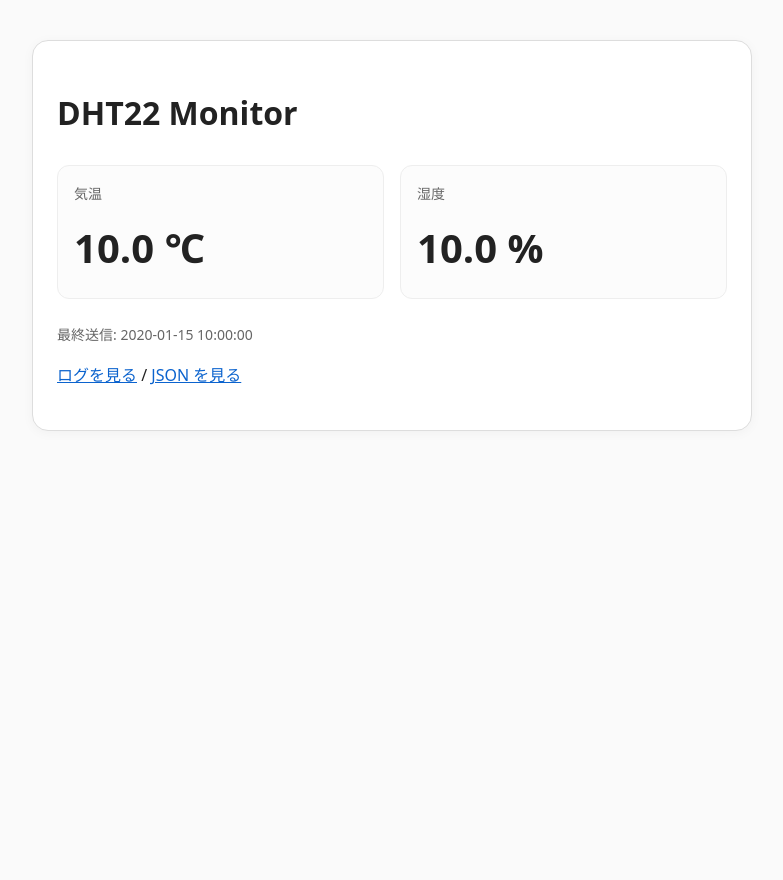
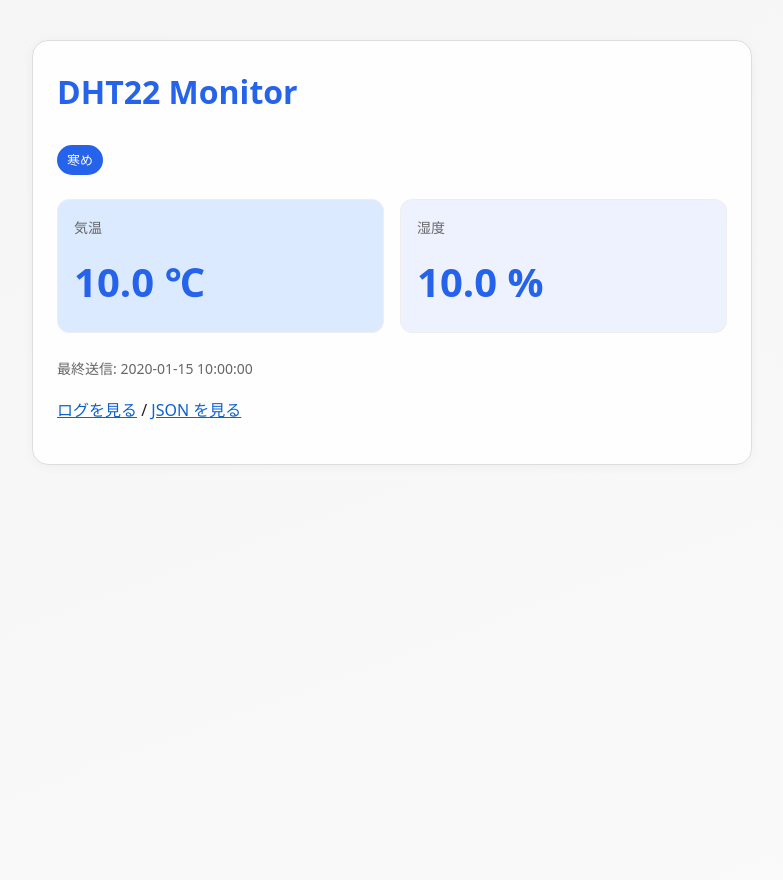
Before and after one commit to kentakom1213/raspberrypi-zero, a Flask app: template temperature-logger/src/templates/index.html in a window 1280 px wide. Shown: the whole page, without its empty margins (248-1031 px from the left). Before the commit the page ends 431 px from the top, so only its background shows below. Run offline with Flask 3, Linux system fonts and the light colour scheme; the template is opened without the code that fills it: most values are stand-ins (such as "Sample title", 1, 10 or a date in 2020).

Commit message:
add: color

```diff
--- a/temperature-logger/src/templates/index.html
+++ b/temperature-logger/src/templates/index.html
@@ -4,7 +4,25 @@
     <meta charset="utf-8" />
     <title>DHT22 Monitor</title>
     <meta name="viewport" content="width=device-width, initial-scale=1" />
+
+    {% if data.temperature is none %} {% set temp_level = "unknown" %} {% set
+    temp_label = "不明" %} {% elif data.temperature < 15 %} {% set temp_level =
+    "cold" %} {% set temp_label = "寒め" %} {% elif data.temperature < 25 %} {%
+    set temp_level = "comfortable" %} {% set temp_label = "快適" %} {% elif
+    data.temperature < 30 %} {% set temp_level = "warm" %} {% set temp_label =
+    "暖かめ" %} {% else %} {% set temp_level = "hot" %} {% set temp_label =
+    "暑め" %} {% endif %} {% if data.humidity is none %} {% set humidity_level =
+    "unknown" %} {% elif data.humidity < 40 %} {% set humidity_level = "dry" %}
+    {% elif data.humidity <= 70 %} {% set humidity_level = "comfortable" %} {%
+    else %} {% set humidity_level = "humid" %} {% endif %}
+
     <style>
+      :root {
+        --accent: #666;
+        --accent-bg: #f5f5f5;
+        --accent-soft: #fafafa;
+      }
+
       body {
         font-family: system-ui, sans-serif;
         max-width: 720px;
@@ -12,15 +30,51 @@
         padding: 0 16px;
         line-height: 1.7;
         color: #222;
-        background: #fafafa;
+        background: linear-gradient(160deg, var(--accent-bg), #fafafa);
+        min-height: 100vh;
       }
 
       .card {
-        background: white;
+        background: rgba(255, 255, 255, 0.92);
         border: 1px solid #ddd;
         border-radius: 16px;
         padding: 24px;
         box-shadow: 0 2px 12px rgba(0, 0, 0, 0.04);
+      }
+
+      .card.cold {
+        --accent: #2563eb;
+        --accent-bg: #eff6ff;
+        --accent-soft: #dbeafe;
+      }
+
+      .card.comfortable {
+        --accent: #16a34a;
+        --accent-bg: #f0fdf4;
+        --accent-soft: #dcfce7;
+      }
+
+      .card.warm {
+        --accent: #f59e0b;
+        --accent-bg: #fffbeb;
+        --accent-soft: #fef3c7;
+      }
+
+      .card.hot {
+        --accent: #dc2626;
+        --accent-bg: #fef2f2;
+        --accent-soft: #fee2e2;
+      }
+
+      .card.unknown {
+        --accent: #666;
+        --accent-bg: #f5f5f5;
+        --accent-soft: #fafafa;
+      }
+
+      h1 {
+        margin-top: 0;
+        color: var(--accent);
       }
 
       .values {
@@ -34,7 +88,19 @@
         border: 1px solid #eee;
         border-radius: 12px;
         padding: 16px;
-        background: #fcfcfc;
+        background: var(--accent-soft);
+      }
+
+      .value.humidity.dry {
+        background: #fff7ed;
+      }
+
+      .value.humidity.comfortable {
+        background: #f0fdf4;
+      }
+
+      .value.humidity.humid {
+        background: #eef2ff;
       }
 
       .label {
@@ -46,11 +112,22 @@
         font-size: 40px;
         font-weight: 700;
         margin-top: 8px;
+        color: var(--accent);
       }
 
       .meta {
         color: #666;
         font-size: 14px;
+      }
+
+      .status {
+        display: inline-block;
+        margin-top: 4px;
+        padding: 4px 10px;
+        border-radius: 999px;
+        font-size: 13px;
+        color: white;
+        background: var(--accent);
       }
 
       .error {
@@ -64,23 +141,37 @@
       a {
         color: #0b63ce;
       }
+
+      @media (max-width: 560px) {
+        .values {
+          grid-template-columns: 1fr;
+        }
+
+        .number {
+          font-size: 36px;
+        }
+      }
     </style>
   </head>
   <body>
-    <div class="card">
+    <div class="card {{ temp_level }}">
       <h1>DHT22 Monitor</h1>
 
       {% if data.temperature is not none and data.humidity is not none %}
+      <span class="status">{{ temp_label }}</span>
+
       <div class="values">
-        <div class="value">
+        <div class="value temperature">
           <div class="label">気温</div>
           <div class="number">{{ "%.1f"|format(data.temperature) }} ℃</div>
         </div>
-        <div class="value">
+
+        <div class="value humidity {{ humidity_level }}">
           <div class="label">湿度</div>
           <div class="number">{{ "%.1f"|format(data.humidity) }} %</div>
         </div>
       </div>
+
       <p class="meta">最終送信: {{ data.sent_at }}</p>
       {% else %}
       <p>まだデータを取得できていません．</p>
```
